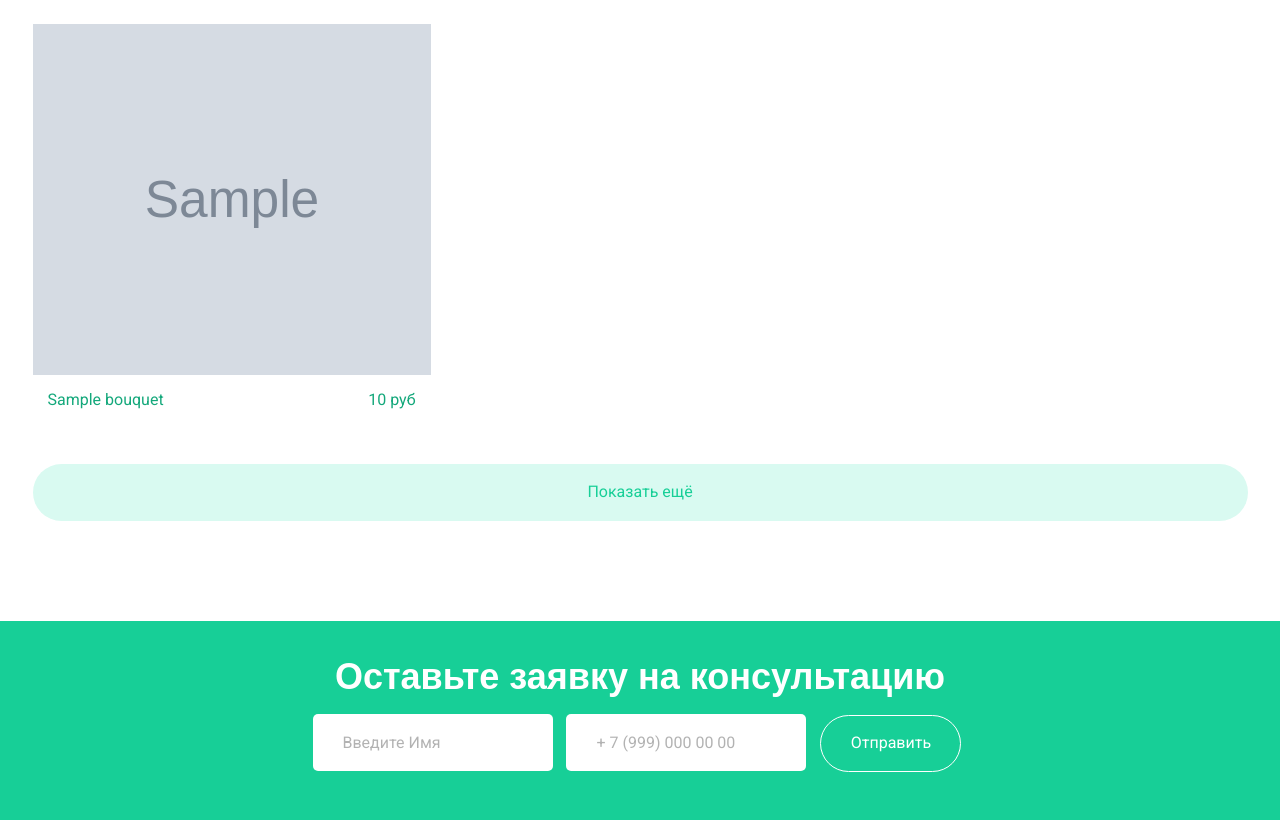
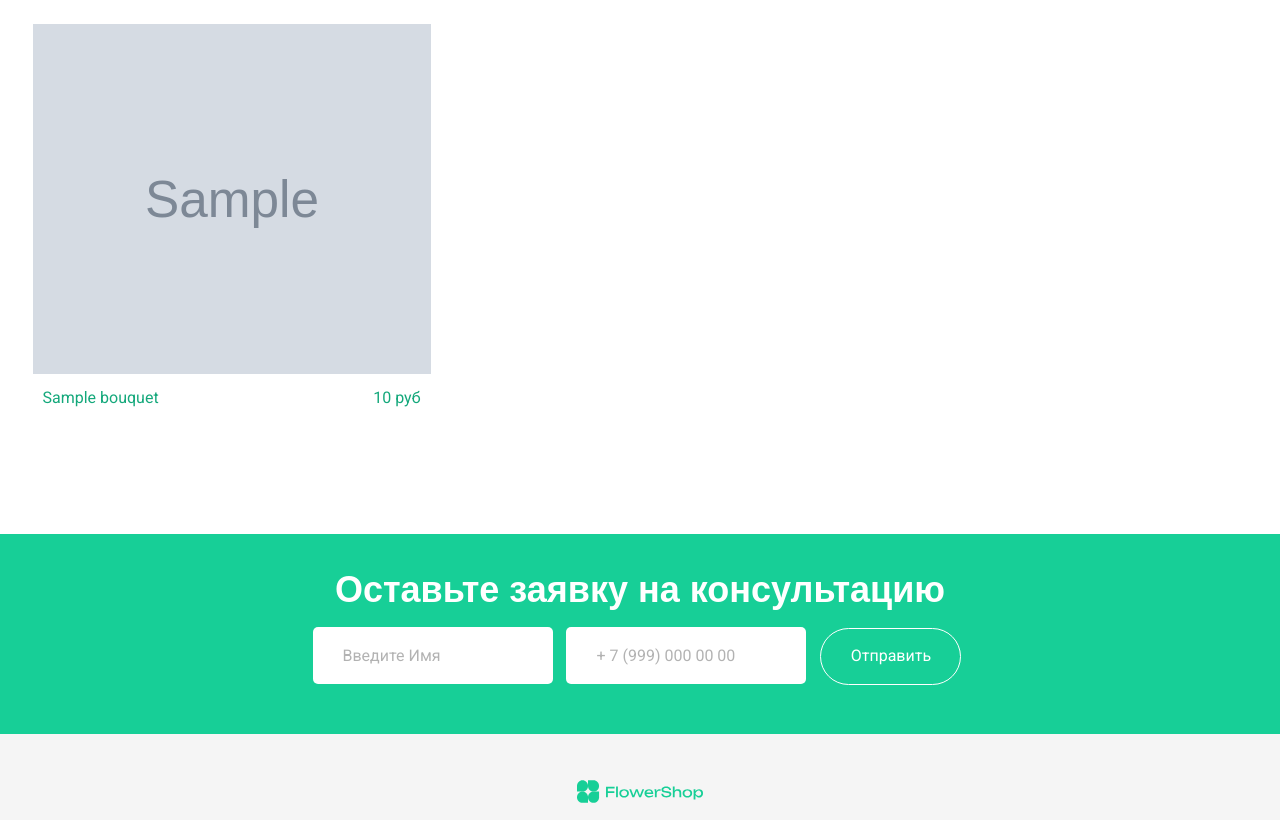
Before and after one commit to Kisly93/FlowersShop, a Django app: page /catalog/ in a window 1280 px wide. Shown: the part 193-1013 px from the top of the page. Run offline with Django 3.2, Linux system fonts and the light colour scheme; tables that the repository leaves empty hold one stand-in row (values such as "Sample post"); grey boxes marked "Sample" are stand-in pictures; parts of the project's set-up code (start-up, migrations or seed data) failed here and were passed over; some web fonts are replaced.

Commit message:
added_button

```diff
--- a/static/css/main.css
+++ b/static/css/main.css
@@ -166,7 +166,8 @@ transform: translateX(50%);
     align-items: end;
 	width: 398px;
 	height: 400px;
-	margin-right: 9px;
+	margin-right: 7px;
+	padding-bottom: 50px;
 }
 .recommended__block:last-child {
 	margin-right: 0;
@@ -183,7 +184,7 @@ transform: translateX(50%);
 .recommended__block_elems {
     color: #14a87b;
 	width: 100%;
-	padding: 15px;
+	padding: 10px;
 	text-decoration: none;
 }
 .recommended__btn {
@@ -333,6 +334,11 @@ opacity: 0.3;
 } */
 .catalog__block .recommended__elems {
 	margin-bottom: 10px;
+	display: flex;
+    flex-wrap: wrap;
+    flex-basis: 10%;
+    display: flex;
+    justify-content: center;
 }
 .recommended__elems_first .recommended__block_sec {
 	background: url('../img/catalog/catalogBg1.jpg') no-repeat center bottom / cover;
--- a/templates/catalog.html
+++ b/templates/catalog.html
@@ -10,7 +10,7 @@
 			<div class="catalog">
 				<div class="title">Все букеты</div>
 				<div class="catalog__block">
-					<form class="recommended__elems ficb recommended__elems_first" style="flex-wrap: wrap-reverse; justify-content: left !important;" method="post" action="{% url 'card' %}">
+					<form class="recommended__elems ficb recommended__elems_first" style="flex-wrap: wrap; justify-content: left !important;" method="post" action="{% url 'card' %}">
 						{% csrf_token %}
 						{% for bouquet in bouquets %}
 						<div class="recommended__block" style="flex-direction: column !important;">
@@ -24,7 +24,38 @@
 						</div>
 						{% endfor %}
 					</form>
-					<button class="btn largeBtn catalog__btn">Показать ещё</button>
+					<button class="btn largeBtn catalog__btn" id="showMoreBtn">Показать ещё</button>
+
+					<script>
+					document.addEventListener("DOMContentLoaded", function() {
+						const showMoreBtn = document.getElementById("showMoreBtn");
+						const bouquets = document.querySelectorAll(".recommended__block");
+						let visibleBouquets = 6;
+
+						function updateVisibility() {
+							bouquets.forEach((bouquet, index) => {
+								if (index < visibleBouquets) {
+									bouquet.style.display = "block";
+								} else {
+									bouquet.style.display = "none";
+								}
+							});
+
+							if (visibleBouquets >= bouquets.length) {
+								showMoreBtn.style.display = "none";
+							} else {
+								showMoreBtn.style.display = "block";
+							}
+						}
+
+						updateVisibility();
+
+						showMoreBtn.addEventListener("click", function() {
+							visibleBouquets += 6;
+							updateVisibility();
+						});
+					});
+					</script>
 				</div>
 			</div>
 		</div>
```
